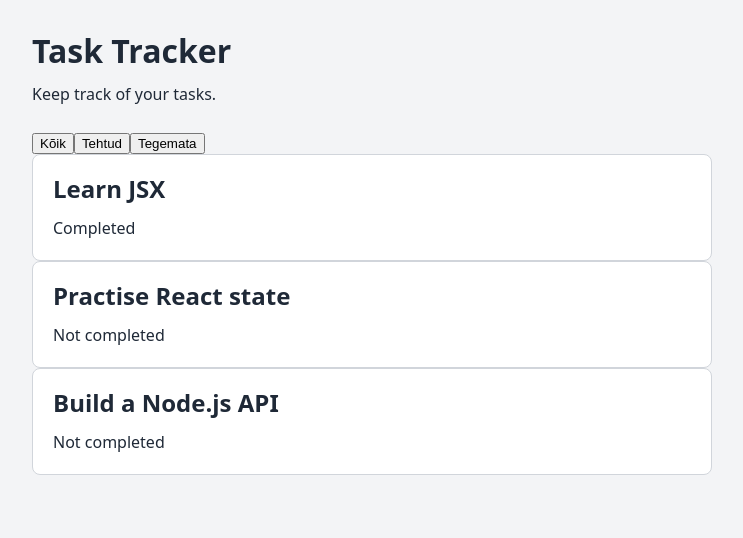
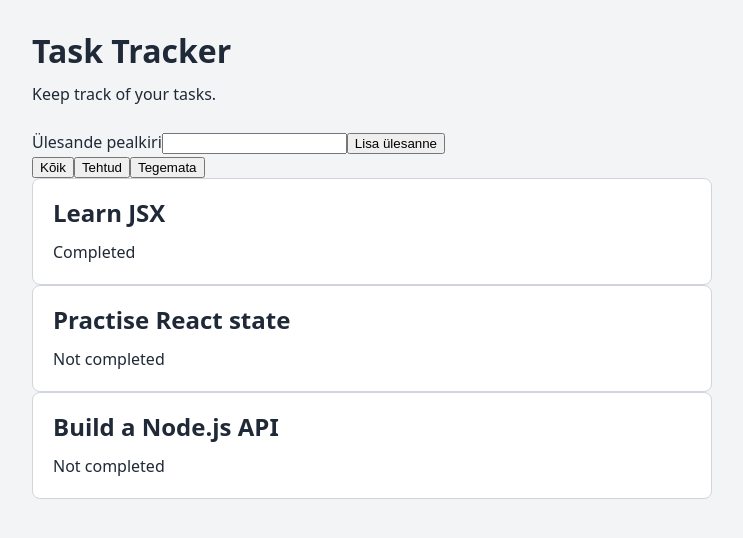
Before and after one commit to GertMatthias/Rakenduste_programmeerimine, a React (Vite) app in the folder task-tracker/: page /#/ in a window 1280 px wide. Shown: the top 538 px of the page, without its empty margins (268-1011 px from the left). Built offline with nearby package versions, Linux system fonts and the light colour scheme.

Commit message:
feat: add task form with validation

```diff
--- a/task-tracker/src/App.jsx
+++ b/task-tracker/src/App.jsx
@@ -1,6 +1,7 @@
 import { useState } from 'react';
 import { Header } from './components/Header.jsx';
 import { TaskCard } from './components/TaskCard.jsx';
+import { TaskForm } from './components/TaskForm.jsx';
 import './App.css';
 
 const tasks = [
@@ -24,10 +25,15 @@ function App() {
     return true;
   });
 
+  function handleAddTask(title) {
+    console.log('Uue ülesande pealkiri:', title);
+  }
+
   return (
     <div className="app">
       <Header />
       <main>
+        <TaskForm onAddTask={handleAddTask} />
         <div>
           <button
             type="button"
--- /dev/null
+++ b/task-tracker/src/components/TaskForm.jsx
@@ -0,0 +1,43 @@
+import { useState } from 'react';
+
+export function TaskForm({ onAddTask }) {
+  const [title, setTitle] = useState('');
+  const [error, setError] = useState('');
+
+  function handleSubmit(event) {
+    event.preventDefault();
+
+    const trimmedTitle = title.trim();
+
+    if (trimmedTitle === '') {
+      setError('Palun sisesta ülesande pealkiri.');
+      return;
+    }
+
+    onAddTask(trimmedTitle);
+    setTitle('');
+    setError('');
+  }
+
+  return (
+    <form onSubmit={handleSubmit}>
+      <label htmlFor="task-title">Ülesande pealkiri</label>
+      <input
+        id="task-title"
+        type="text"
+        value={title}
+        onChange={(event) => setTitle(event.target.value)}
+        aria-invalid={error !== ''}
+        aria-describedby={error ? 'task-title-error' : undefined}
+      />
+
+      <button type="submit">Lisa ülesanne</button>
+
+      {error && (
+        <p id="task-title-error" role="alert">
+          {error}
+        </p>
+      )}
+    </form>
+  );
+}
```
